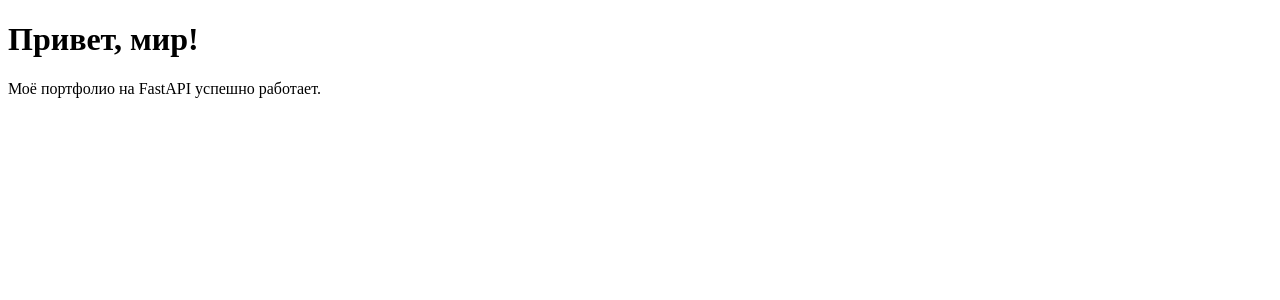
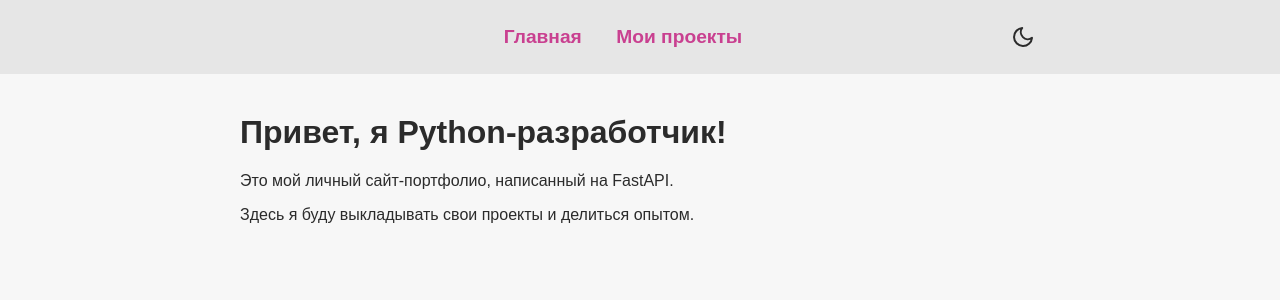
Before and after one commit to Nam0vicH/my_desk, a FastAPI app: page / in a window 1280 px wide. Shown: the top 300 px of the page. Run offline with FastAPI, Linux system fonts and the light colour scheme.

Commit message:
feat: implement FastAPI app structure with dark mode theme switching and navigation header

```diff
--- a/app/main.py
+++ b/app/main.py
@@ -1,6 +1,9 @@
 from fastapi import FastAPI
+from fastapi.staticfiles import StaticFiles
 from app.routers import pages
 
 app = FastAPI()
 
+app.mount('/static', StaticFiles(directory='app/static'), name='static')
+
 app.include_router(pages.router)
--- a/app/static/css/base.css
+++ b/app/static/css/base.css
@@ -0,0 +1,40 @@
+/* app/static/css/base.css */
+
+/* Задаем палитру сайта (оригинальные цвета) */
+:root {
+    --bg-color: #1f1f1e;       /* Тёмно-синий фон */
+    --text-color: #e0e0e0;     /* Светло-серый текст */
+    --accent-color: #ff79c6;   /* Яркий розовый для акцентов/ссылок */
+    --nav-bg: #282a36;         /* Цвет шапки сайта */
+}
+
+/* Светлая тема */
+[data-theme="light"] {
+    --bg-color: #f7f7f7;
+    --text-color: #2b2b2b;
+    --accent-color: #c94090;   /* Более тёмный розовый для контраста на светлом фоне */
+    --nav-bg: #e6e6e6;
+}
+
+/* Подключаем локальный шрифт */
+@font-face {
+    font-family: 'AnthropicSans-Text-Semibold';
+    src: url('../fonts/AnthropicSans-Text-Semibold.otf') format('otf');
+    font-weight: normal;
+    font-style: normal;
+}
+
+body {
+    background-color: var(--bg-color);
+    color: var(--text-color);
+    font-family: 'AnthropicSans-Text-Semibold', sans-serif;
+    margin: 0;
+    padding: 0;
+    transition: background-color 0.3s ease, color 0.3s ease;
+}
+
+main {
+    max-width: 800px;
+    margin: 40px auto;
+    padding: 0 20px;
+}
--- /dev/null
+++ b/app/static/css/header.css
@@ -0,0 +1,51 @@
+/* app/static/css/header.css */
+
+/* Шапка сайта */
+.main-header {
+    background-color: var(--nav-bg);
+    padding: 20px;
+    transition: background-color 0.3s ease;
+}
+
+.header-container {
+    max-width: 800px;
+    margin: 0 auto;
+    display: flex;
+    justify-content: space-between;
+    align-items: center;
+}
+
+.nav-tabs {
+    flex-grow: 1;
+    text-align: center;
+}
+
+.nav-tab {
+    color: var(--accent-color);
+    text-decoration: none;
+    margin: 0 15px;
+    font-weight: bold;
+    font-size: 1.2rem;
+}
+
+/* Кнопка смены темы */
+.theme-switch-wrapper {
+    display: flex;
+    align-items: center;
+}
+
+.theme-switch {
+    background: transparent;
+    border: none;
+    cursor: pointer;
+    color: var(--text-color);
+    display: flex;
+    justify-content: center;
+    align-items: center;
+    padding: 5px;
+}
+
+.icon {
+    width: 24px;
+    height: 24px;
+}
--- /dev/null
+++ b/app/static/js/theme.js
@@ -0,0 +1,61 @@
+// app/static/js/theme.js
+
+document.addEventListener('DOMContentLoaded', () => {
+    const themeSwitch = document.getElementById('theme-switch');
+    const iconSun = document.getElementById('icon-sun');
+    const iconMoon = document.getElementById('icon-moon');
+
+    // Check saved theme or system preference
+    const savedTheme = localStorage.getItem('theme');
+    const systemPrefersDark = window.matchMedia && window.matchMedia('(prefers-color-scheme: dark)').matches;
+
+    // Set initial theme
+    if (savedTheme === 'light' || (!savedTheme && !systemPrefersDark)) {
+        document.documentElement.setAttribute('data-theme', 'light');
+        iconSun.style.display = 'none';
+        iconMoon.style.display = 'block';
+    } else {
+        document.documentElement.setAttribute('data-theme', 'dark');
+        iconSun.style.display = 'block';
+        iconMoon.style.display = 'none';
+    }
+
+    // Toggle theme on click
+    themeSwitch.addEventListener('click', () => {
+        const currentTheme = document.documentElement.getAttribute('data-theme');
+
+        if (currentTheme === 'dark') {
+            document.documentElement.setAttribute('data-theme', 'light');
+            localStorage.setItem('theme', 'light');
+            iconSun.style.display = 'none';
+            iconMoon.style.display = 'block';
+        } else {
+            document.documentElement.setAttribute('data-theme', 'dark');
+            localStorage.setItem('theme', 'dark');
+            iconSun.style.display = 'block';
+            iconMoon.style.display = 'none';
+        }
+
+        // Add a small rotation animation to the button
+        themeSwitch.style.transform = 'rotate(180deg)';
+        setTimeout(() => {
+            themeSwitch.style.transition = 'none';
+            themeSwitch.style.transform = 'rotate(0deg)';
+            setTimeout(() => {
+                themeSwitch.style.transition = 'all 0.3s ease';
+            }, 10);
+        }, 300);
+    });
+
+    // Simple tab highlighting based on current path
+    const currentPath = window.location.pathname;
+    const navTabs = document.querySelectorAll('.nav-tab');
+    navTabs.forEach(tab => {
+        if (tab.getAttribute('href') === currentPath ||
+           (currentPath.startsWith('/projects') && tab.getAttribute('href') === '/projects')) {
+            tab.classList.add('active');
+        } else {
+            tab.classList.remove('active');
+        }
+    });
+});
--- a/app/templates/base.html
+++ b/app/templates/base.html
@@ -0,0 +1,26 @@
+<!DOCTYPE html>
+<html lang="ru">
+<head>
+    <meta charset="UTF-8">
+    <meta name="viewport" content="width=device-width, initial-scale=1.0">
+    <!-- Сюда дочерние страницы смогут подставлять свой Title -->
+    <title>{% block title %}Моё портфолио{% endblock %}</title>
+
+    <!-- Подключаем наш CSS через функцию url_for от Jinja2 -->
+    <link rel="stylesheet" href="{{ url_for('static', path='css/base.css') }}">
+    <script src="{{ url_for('static', path='js/theme.js') }}"></script>
+</head>
+<body>
+
+    <!-- Шапка сайта (одна на все страницы) -->
+    {% include 'header.html' %}
+
+    <!-- Главный контент страницы -->
+    <main>
+        <!-- Этот блок (content) будет заменяться кодом из других файлов -->
+        {% block content %}
+        {% endblock %}
+    </main>
+
+</body>
+</html>
--- /dev/null
+++ b/app/templates/header.html
@@ -0,0 +1,28 @@
+<link rel="stylesheet" href="{{ url_for('static', path='css/header.css') }}">
+<header class="main-header">
+    <div class="header-container">
+        <nav class="nav-tabs">
+            <a href="{{ url_for('render_homepage') }}" class="nav-tab">Главная</a>
+            <a href="/projects" class="nav-tab">Мои проекты</a>
+        </nav>
+
+        <div class="theme-switch-wrapper">
+            <button id="theme-switch" class="theme-switch" aria-label="Смена темы">
+                <svg id="icon-sun" class="icon" xmlns="http://www.w3.org/2000/svg" viewBox="0 0 24 24" fill="none" stroke="currentColor" stroke-width="2" stroke-linecap="round" stroke-linejoin="round" style="display: none;">
+                    <circle cx="12" cy="12" r="5"></circle>
+                    <line x1="12" y1="1" x2="12" y2="3"></line>
+                    <line x1="12" y1="21" x2="12" y2="23"></line>
+                    <line x1="4.22" y1="4.22" x2="5.64" y2="5.64"></line>
+                    <line x1="18.36" y1="18.36" x2="19.78" y2="19.78"></line>
+                    <line x1="1" y1="12" x2="3" y2="12"></line>
+                    <line x1="21" y1="12" x2="23" y2="12"></line>
+                    <line x1="4.22" y1="19.78" x2="5.64" y2="18.36"></line>
+                    <line x1="18.36" y1="5.64" x2="19.78" y2="4.22"></line>
+                </svg>
+                <svg id="icon-moon" class="icon" xmlns="http://www.w3.org/2000/svg" viewBox="0 0 24 24" fill="none" stroke="currentColor" stroke-width="2" stroke-linecap="round" stroke-linejoin="round">
+                    <path d="M21 12.79A9 9 0 1 1 11.21 3 7 7 0 0 0 21 12.79z"></path>
+                </svg>
+            </button>
+        </div>
+    </div>
+</header>
--- a/app/templates/index.html
+++ b/app/templates/index.html
@@ -1,12 +1,9 @@
-<!DOCTYPE html>
-<html lang="ru">
-<head>
-    <meta charset="UTF-8">
-    <meta name="viewport" content="width=device-width, initial-scale=1.0">
-    <title>Моё портфолио</title>
-</head>
-<body>
-    <h1>Привет, мир!</h1>
-    <p>Моё портфолио на FastAPI успешно работает.</p>
-</body>
-</html>
+{% extends "base.html" %}
+
+{% block title %}Главная | Мое портфолио{% endblock %}
+
+{% block content %}
+    <h1>Привет, я Python-разработчик!</h1>
+    <p>Это мой личный сайт-портфолио, написанный на FastAPI.</p>
+    <p>Здесь я буду выкладывать свои проекты и делиться опытом.</p>
+{% endblock %}
```
